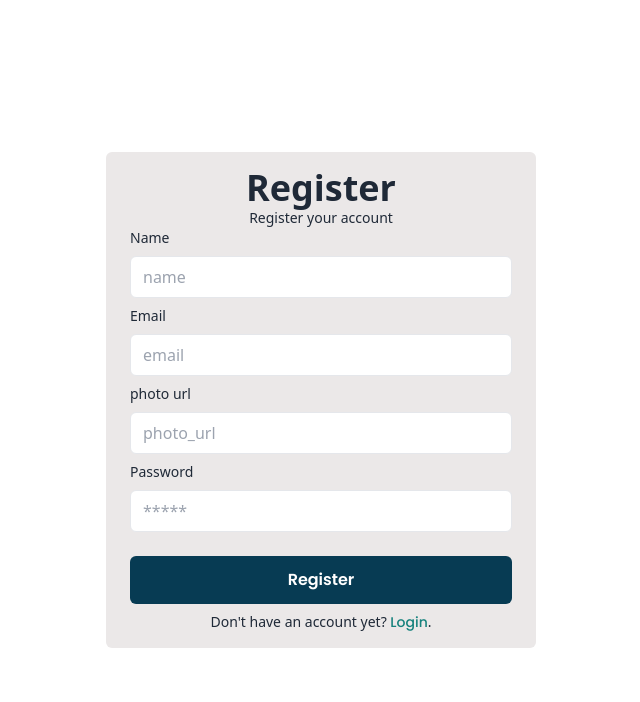
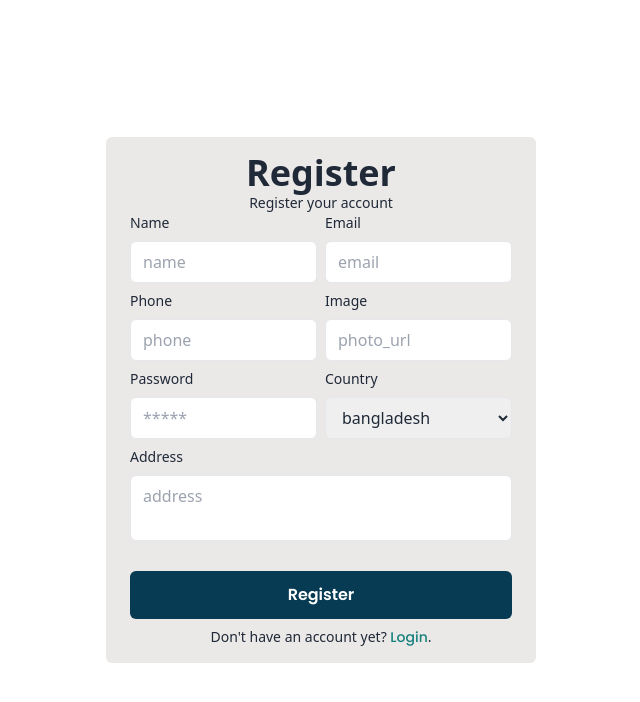
Before and after one commit to sagorcnits/dealMart, a React (Vite) app: page /register in a window 1280 px wide. Shown: the top 702 px of the page, without its empty margins (319-959 px from the left). Built offline with nearby package versions, Linux system fonts and the light colour scheme.

Commit message:
register page some input added

```diff
--- a/src/components/Navbar.jsx
+++ b/src/components/Navbar.jsx
@@ -183,7 +183,7 @@ const Navbar = () => {
                       My Wishlist
                     </li>
                   </Link>
-                  <Link onClick={() => dispatch(removeUser())}>
+                  <Link to="/login" onClick={() => dispatch(removeUser())}>
                     {" "}
                     <li className="hover:text-green duration-500 pl-3">
                       Logout
--- a/src/pages/register/Register.jsx
+++ b/src/pages/register/Register.jsx
@@ -20,9 +20,12 @@ const Register = () => {
   const submit = (data) => {
     const name = data.name;
     const email = data.email;
+    const phone = data.phone;
     const image = data.photo_url;
+    const country = data.country;
+    const address = data.address;
     const password = data.password;
-    const userData = { name, email, image, password, role: "user" };
+    const userData = { name, email, image, phone, country, address, password,};
 
     createUserWithEmailAndPassword(auth, data.email, data.password)
       .then((res) => {
@@ -35,7 +38,7 @@ const Register = () => {
               .post("/customers", userData)
               .then((res) => {
                 console.log(res.data);
-                if (res.data.insertedId) {
+                if (res.data.message == "ok") {
                   Swal.fire({
                     icon: "success",
                     title: "Your Register has been Success",
@@ -76,6 +79,8 @@ const Register = () => {
         </div>
         <form className="space-y-6" onSubmit={handleSubmit(submit)}>
           <div className="space-y-2">
+            {/* frist input row */}
+            <div className="flex *:flex-1 gap-2">
               <div>
                 <label className="block mb-2 text-sm">Name</label>
                 <input
@@ -85,7 +90,9 @@ const Register = () => {
                   placeholder="name"
                   className="w-full px-3 py-2 border rounded-md dark:border-gray-300 dark:bg-gray-50 dark:text-gray-800"
                 />
-              {errors.name && <p className="text-red-500">Invalid Your Name</p>}
+                {errors.name && (
+                  <p className="text-red-500">Invalid Your Name</p>
+                )}
               </div>
               <div>
                 <label className="block mb-2 text-sm">Email</label>
@@ -100,8 +107,24 @@ const Register = () => {
                   <p className="text-red-500">Invalid Your Email</p>
                 )}
               </div>
+            </div>
+            {/* second input row */}
+            <div className="flex *:flex-1 gap-2">
               <div>
-              <label className="block mb-2 text-sm">photo url</label>
+                <label className="block mb-2 text-sm">Phone</label>
+                <input
+                  {...register("phone", { required: true })}
+                  type="number"
+                  name="phone"
+                  placeholder="phone"
+                  className="w-full px-3 py-2 border rounded-md dark:border-gray-300 dark:bg-gray-50 dark:text-gray-800"
+                />
+                {errors.phone && (
+                  <p className="text-red-500">Invalid Your Phone number</p>
+                )}
+              </div>
+              <div>
+                <label className="block mb-2 text-sm">Image</label>
                 <input
                   {...register("photo_url", { required: true })}
                   type="text"
@@ -113,6 +136,9 @@ const Register = () => {
                   <p className="text-red-500">Invalid Your Number</p>
                 )}
               </div>
+            </div>
+            {/* third input row */}
+            <div className="flex *:flex-1 gap-2">
               <div>
                 <label className="block mb-2 text-sm">Password</label>
                 <input
@@ -124,6 +150,42 @@ const Register = () => {
                 />
                 {errors.password && (
                   <p className="text-red-500">Invalid Your password</p>
+                )}
+              </div>
+              <div>
+                <label className="block mb-2 text-sm">Country</label>
+                <select
+                  className="w-full px-3 py-2 border rounded-md dark:border-gray-300 dark:bg-gray-50 dark:text-gray-800"
+                  name="country"
+                  {...register("country", { required: true })}
+                >
+                  <option value="bangladesh">bangladesh</option>
+                  <option value="pakistan">pakistan</option>
+                  <option value="nepal">nepal</option>
+                  <option value="srilanka">srilanka</option>
+                  <option value="china">china</option>
+                  <option value="USA">USA</option>
+                  <option value="india">india</option>
+                  <option value="UK">UK</option>
+                </select>
+
+                {errors.country && (
+                  <p className="text-red-500">Invalid Your Country name</p>
+                )}
+              </div>
+            </div>
+            {/* four input row */}
+            <div>
+              <label className="block mb-2 text-sm">Address</label>
+              <textarea
+                {...register("address", { required: true })}
+                type="text"
+                name="address"
+                placeholder="address"
+                className="w-full px-3 py-2 border rounded-md dark:border-gray-300 dark:bg-gray-50 dark:text-gray-800 resize-none"
+              />
+              {errors.address && (
+                <p className="text-red-500">Invalid Your address</p>
               )}
             </div>
           </div>
--- a/src/pages/user_account/orders/Order.jsx
+++ b/src/pages/user_account/orders/Order.jsx
@@ -35,8 +35,8 @@ const Order = () => {
   return (
     <div>
       <h1 className="p-2 font-semibold text-2xl">Your Orders</h1>
-      <div className="w-full overflow-auto">
-        <table>
+      <div className="w-full overflow-auto ">
+        <table className="w-full">
           <thead>
             <tr className="text-sm md:text-[15px] text-left *:p-3 border-b *:uppercase">
               <th>#Order Id</th>
```
Lines whose indentation alone changed are shown as unchanged.
